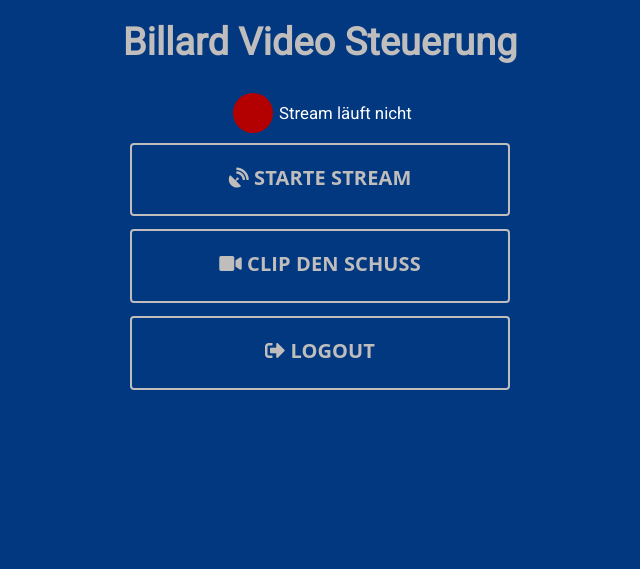
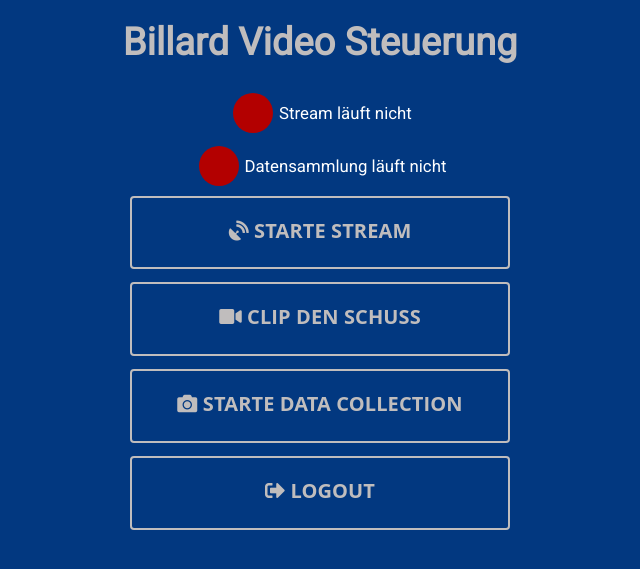
Before and after one commit to DavidM42/BillardCam, a Flask app: template templates/index.html in a window 1280 px wide. Shown: the top 569 px of the page, without its empty margins (320-960 px from the left). Run offline with Flask 2, Linux system fonts and the light colour scheme; the template is opened without the code that fills it, so the values that code supplies are empty; parts of the project's set-up code (start-up, migrations or seed data) failed here and were passed over; some libraries are stand-ins or nearby versions.

Commit message:
added data collection mode * continiously makes photo of table (every 30 sec) * this way can create training images for ml with less storage needed * also fixed refresh token function of twitch api really this time

```diff
--- a/app.py
+++ b/app.py
@@ -8,11 +8,18 @@ from multiprocessing import Process, Value
 import time
 import requests
 import json
+from enum import Enum
 
 from streaming.stream_process_control import start_streaming,stop_streaming
+from data_collection.data_collection_process_control import start_data_collection_p, stop_data_collection_p
 from recording.recording_process_control import start_local_recording, stop_local_recording
 from recording.circular_saving import trigger_local_clip
 from twitchApi.TwitchApi import TwitchApi
+
+class VideoModes(Enum):
+    STREAMING = 1
+    SHADOWPLAY = 2
+    DATA_COLLECTION = 3
 
 ############ CONFIGURATION LOADING ############
 from config import configuration
@@ -30,6 +37,9 @@ client_secret = configuration["client_secret"]
 broadcaster_id = configuration["broadcaster_id"]
 secret_key = configuration["secret_key"]
 
+# global var to indicate camera mode -> init with shadowplay mode
+current_mode = VideoModes.SHADOWPLAY
+
 class ConfigrationException(Exception):
     pass
 
@@ -44,6 +54,8 @@ if not api_key \
     raise ConfigrationException
 
 ############ APP itself and OAuth setup ############
+
+# TODO favicon for app and maybe pwa manifest.json
 
 app = Flask(__name__)
 app.secret_key = secret_key
@@ -73,12 +85,11 @@ streaming_start_command = abs_streaming_dir_path + stream_start_file + " " + str
 streaming_start_command = shlex.split(streaming_start_command)
 
 ############ Global Vars ############
-# global var to indicate if stream is running
-running_stream_process = False
 # global var containing process to record locally
 # get's termianted for streaming
 local_record_p = None
 stream_multi_p = None
+data_collection_p = None
 
 # global var to indicate if a local clip should be created
 # use Value class here because shared memory 'b' binary value
@@ -129,7 +140,7 @@ def restricted(f):
         correct_stream_key = request_api_key == api_key
 
         if not correct_stream_key and not is_broadcaster:
-            return jsonify({"status": "error", "message": "Unauthorized. Twitch account of broadcaster must be logged in or correct apikey give in query string"}), 401
+            return jsonify({"status": "error", "message": "Unauthorized. Twitch account of broadcaster must be logged in or correct apikey given in query string"}), 401
         return f(*args, **kwargs)
     return wrapper
 
@@ -139,27 +150,29 @@ def index():
     if 'twitch_token' in session:
         twitch_token = session["twitch_token"]
         response = twitch_api.get_user_info(twitch_token)
-        print(twitch_token)
-        print(response)
         #TODO if response {'error': 'Unauthorized', 'status': 401, 'message': 'Invalid OAuth token'} then refresh toke with refresh or relogin
-        if response["data"][0]["id"] == twitch_api.broadcaster_id:
-            return render_template('index.html', is_stream_running=running_stream_process)
+        if response and "data" in response and response["data"][0]["id"] == twitch_api.broadcaster_id:
+            return render_template('index.html',
+                is_stream_running = (current_mode == VideoModes.STREAMING),
+                is_data_collection_running = (current_mode == VideoModes.DATA_COLLECTION)
+            )
         return jsonify({"status": "error", "message": "Unauthorized. Twitch account of broadcaster must be logged in NOT any other one"}), 401
     return redirect(url_for('login'))
 
 @app.route("/startStream")
 @restricted
 def start_stream():
-    global running_stream_process
+    global current_mode
     global local_record_p
     global stream_multi_p
+    print("Starting stream")
 
-    if not running_stream_process:
+    if current_mode != VideoModes.STREAMING:
         # stop local recording and start livestreaming
         local_record_p = stop_local_recording(local_record_p)
         time.sleep(2) # 2 seconds to really terminate and allow hardware access by other processes
         stream_multi_p = start_streaming(stream_multi_p, streaming_start_command)
-        running_stream_process = True
+        current_mode = VideoModes.STREAMING
         return jsonify({"status": "Done"})
     else:
         return jsonify({"status": "error", "message": "Already streaming"}), 400
@@ -167,14 +180,14 @@ def start_stream():
 @app.route("/stopStream")
 @restricted
 def stop_stream():
-    global running_stream_process
+    global current_mode
     global local_record_p
     global save_local_clip
     global stream_multi_p
 
-    if running_stream_process:
+    if current_mode == VideoModes.STREAMING:
         stop_streaming(stream_multi_p)
-        running_stream_process = False
+        current_mode = VideoModes.SHADOWPLAY
         time.sleep(2) # 2 seconds to really terminate and allow hardware access by other processes
         local_record_p = start_local_recording(local_record_p, save_local_clip)
         return jsonify({"status": "Done"})
@@ -184,10 +197,10 @@ def stop_stream():
 @app.route("/clipit")
 @restricted
 def clip_it():
-    global running_stream_process
+    global current_mode
     global save_local_clip
 
-    if running_stream_process:
+    if current_mode == VideoModes.STREAMING:
         response = twitch_api.create_clip()
         return jsonify(response)
         # return jsonify({"status": "Saved on twitch"})
@@ -196,20 +209,61 @@ def clip_it():
         return jsonify({"status": "Locally saved"})
 
 
+@app.route("/startDataCollection")
+@restricted
+def start_data_collection():
+    global current_mode
+    global local_record_p
+    global data_collection_p
+
+    print("Starting data collection")
+    print(current_mode != VideoModes.DATA_COLLECTION)
+    if current_mode != VideoModes.DATA_COLLECTION:
+        if current_mode != VideoModes.STREAMING:
+            local_record_p = stop_local_recording(local_record_p)
+            time.sleep(2) # 2 seconds to really terminate and allow hardware access by other processes
+
+            data_collection_p = start_data_collection_p(data_collection_p)
+            current_mode = VideoModes.DATA_COLLECTION
+            return jsonify({"status": "Done"})
+        return jsonify({"status": "error", "message": "Streaming must be stopped before activating data collection"}), 400
+    return jsonify({"status": "error", "message": "Video Mode is already data collection"}), 400
+
+@app.route("/stopDataCollection")
+@restricted
+def stop_data_collection():
+    global current_mode
+    global local_record_p
+    global save_local_clip
+    global data_collection_p
+
+    if current_mode == VideoModes.DATA_COLLECTION:
+        data_collection_p = stop_data_collection_p(data_collection_p)
+        current_mode = VideoModes.SHADOWPLAY
+        time.sleep(2) # 2 seconds to really terminate and allow hardware access by other processes
+        local_record_p = start_local_recording(local_record_p, save_local_clip)
+        return jsonify({"status": "Done"})
+    else:
+        return jsonify({"status": "error", "message": "Data collection not running"}), 400
+
 ############ Start and stop logic ############
 
 def exit_handler():
+    print("Cleaning up all recording processes and exiting")
     # always make a clean exit and terminate both streaming and local recording processes
-    if running_stream_process:
+    if current_mode == VideoModes.STREAMING:
         # always stop streaming if file ends (and power is not cut...)
         stop_streaming(stream_multi_p)
-    else:
+    elif current_mode == VideoModes.SHADOWPLAY:
         # else stop local recording
         stop_local_recording(local_record_p)
+    elif current_mode == VideoModes.DATA_COLLECTION:
+        stop_data_collection_p(data_collection_p)
 
 if __name__ == "__main__":
     atexit.register(exit_handler)
 
-    local_record_p = start_local_recording(local_record_p, save_local_clip)
+    if current_mode == VideoModes.SHADOWPLAY:
+        local_record_p = start_local_recording(local_record_p, save_local_clip)
     # TODO make port config var
     app.run(debug=True, port=8888, host="0.0.0.0", use_reloader=False)
--- a/static/js/trafficLight.js
+++ b/static/js/trafficLight.js
@@ -1,6 +1,6 @@
 
 window.onload = () => {
-    document.getElementById('traffic-light').onclick = () => {
+    document.querySelectorAll('.traffic').forEach((e) => e.onclick = () => {
         window.location.reload(true);
-    };
+    });
 };
--- a/templates/index.html
+++ b/templates/index.html
@@ -22,11 +22,23 @@
 <div class="centeredText">
         <span>
         {% if is_stream_running %}
-                <input type="radio" name="traffic-light" id="traffic-light" class="traffic ready"/>
+                <input type="radio" name="traffic-light" class="traffic ready"/>
                 <span class="trafficText">Stream läuft</span>
         {% else %}
-                <input type="radio" name="traffic-light" id="traffic-light" class="traffic disconnected"/>
+                <input type="radio" name="traffic-light" class="traffic disconnected"/>
                 <span class="trafficText">Stream läuft nicht</span>
+        {% endif %}
+        </span>
+</div>
+
+<div class="centeredText">
+        <span>
+        {% if is_data_collection_running %}
+                <input type="radio" name="traffic-light" class="traffic ready"/>
+                <span class="trafficText">Datensammlung läuft</span>
+        {% else %}
+                <input type="radio" name="traffic-light" class="traffic disconnected"/>
+                <span class="trafficText">Datensammlung läuft nicht</span>
         {% endif %}
         </span>
 </div>
@@ -51,6 +63,21 @@
 </a>
 <br>
 
+<!-- Only allow data collection if stream is off -->
+{% if not is_stream_running %}
+        {% if not is_data_collection_running %}
+        <a class="btn-ghost btn-bright" href=" {{ url_for('start_data_collection')}}">
+                <i class="fas fa-camera"></i> Starte Data Collection
+        </a>
+        {% else %}
+        <a class="btn-ghost btn-bright" href=" {{ url_for('stop_data_collection')}}">
+                <i class="fas fa-power-off"></i> Stop Data Collection
+        </a>
+        {% endif %}
+        <br>
+{% endif %}
+
+
 <a class="btn-ghost btn-bright" href=" {{ url_for('logout')}}">
     <i class="fas fa-sign-out-alt"></i> Logout
 </a>
```
Also changed, not shown: data_collection/data_collection_process_control.py (added, +16 -0 lines), data_collection/make_photo.py (added, +36 -0 lines), twitchApi/TwitchApi.py (+22 -15 lines), data_collection/__init__.py (added), 2 other files.
